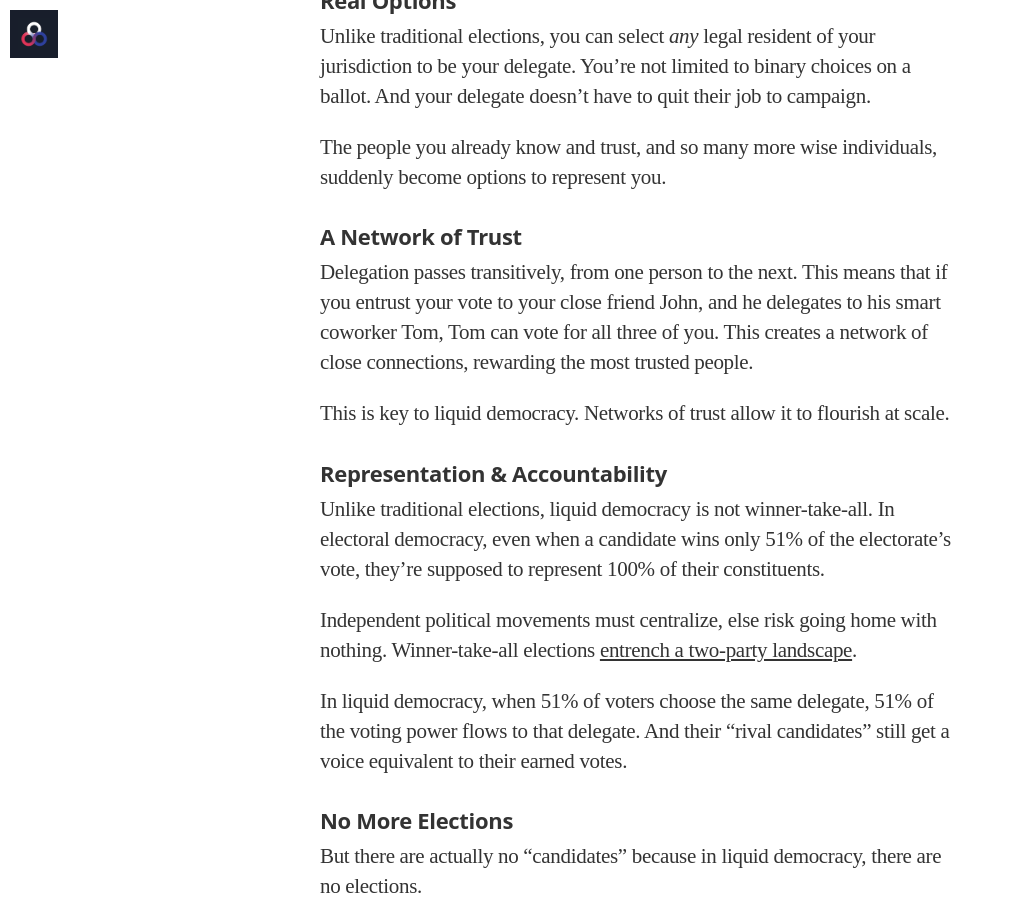
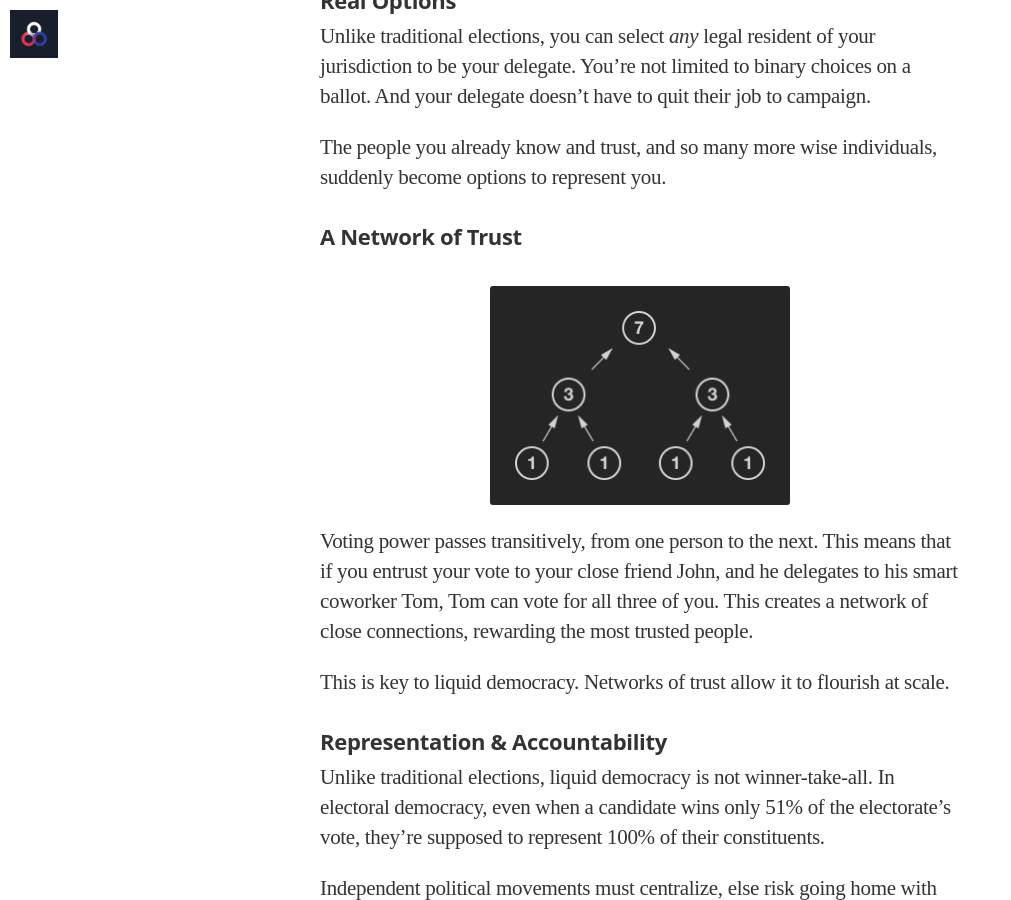
Before and after one commit to voteliquid/blog, a Jekyll site: the page built from _posts/2016-09-21-what-is-liquid-democracy.md, in a window 1280 px wide and 900 px high, scrolled down 2516 px. Shown: the whole window, without its empty margins (0-1011 px from the left). Built offline with Jekyll 4.4.1, drawn with Linux system fonts in a browser that asks for light colours; nearby versions of some CDN libraries; some web fonts are replaced.

Commit message:
WiLD: Add voting_power_graphic to illustrate transitive delegation

```diff
--- a/_posts/2016-09-21-what-is-liquid-democracy.md
+++ b/_posts/2016-09-21-what-is-liquid-democracy.md
@@ -49,7 +49,9 @@ The people you already know and trust, and so many more wise individuals, sudden
 
 #### A Network of Trust
 
-Delegation passes transitively, from one person to the next. This means that if you entrust your vote to your close friend John, and he delegates to his smart coworker Tom, Tom can vote for all three of you. This creates a network of close connections, rewarding the most trusted people.
+<img src="/assets/article_images/2016-09-21-what-is-liquid-democracy/voting_power_graphic.png" style="background-color: #252525; border-radius: 3px; margin-bottom: 0px; padding: 25px; width: 250px;" />
+
+Voting power passes transitively, from one person to the next. This means that if you entrust your vote to your close friend John, and he delegates to his smart coworker Tom, Tom can vote for all three of you. This creates a network of close connections, rewarding the most trusted people.
 
 This is key to liquid democracy. Networks of trust allow it to flourish at scale.
 
```
Also changed, not shown: assets/article_images/2016-09-21-what-is-liquid-democracy/voting_power_graphic.png (added).
